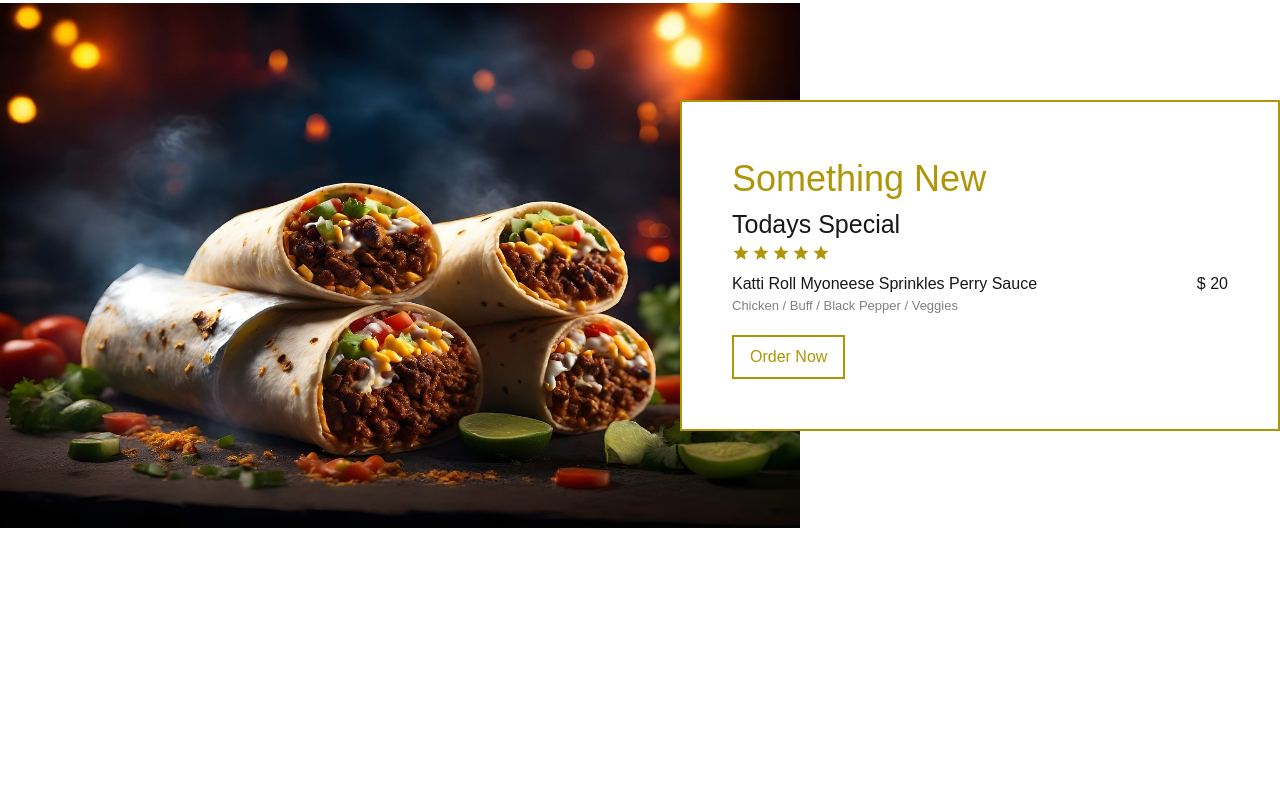
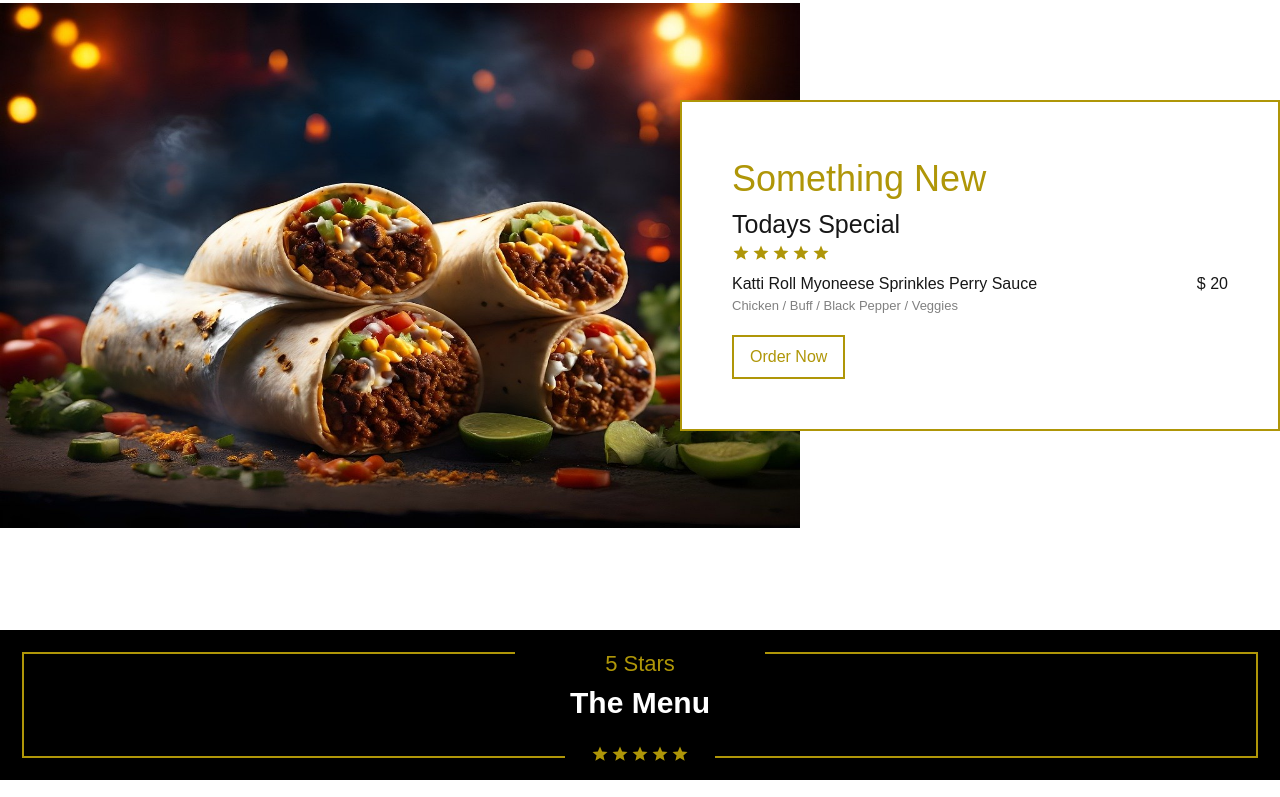
Before and after one commit to Biki101/delicious, a Next.js app: page / in a window 1280 px wide. Shown: the part 2000-2797 px from the top of the page. Before the commit the page ends 2630 px from the top, so only its background shows below. Built offline with nearby package versions, Linux system fonts and the light colour scheme.

Commit message:
added menu header

```diff
--- /dev/null
+++ b/src/app/components/FiveStars/five-stars.tsx
@@ -0,0 +1,71 @@
+export default function FiveStars() {
+  return (
+    <div className="flex gap-[2px]">
+      <svg
+        xmlns="http://www.w3.org/2000/svg"
+        height="18"
+        viewBox="0 0 24 24"
+        width="18"
+      >
+        <path d="M0 0h24v24H0z" fill="none" />
+        <path d="M0 0h24v24H0z" fill="none" />
+        <path
+          d="M12 17.27L18.18 21l-1.64-7.03L22 9.24l-7.19-.61L12 2 9.19 8.63 2 9.24l5.46 4.73L5.82 21z"
+          fill="#af9608"
+        />
+      </svg>
+      <svg
+        xmlns="http://www.w3.org/2000/svg"
+        height="18"
+        viewBox="0 0 24 24"
+        width="18"
+      >
+        <path d="M0 0h24v24H0z" fill="none" />
+        <path d="M0 0h24v24H0z" fill="none" />
+        <path
+          d="M12 17.27L18.18 21l-1.64-7.03L22 9.24l-7.19-.61L12 2 9.19 8.63 2 9.24l5.46 4.73L5.82 21z"
+          fill="#af9608"
+        />
+      </svg>
+      <svg
+        xmlns="http://www.w3.org/2000/svg"
+        height="18"
+        viewBox="0 0 24 24"
+        width="18"
+      >
+        <path d="M0 0h24v24H0z" fill="none" />
+        <path d="M0 0h24v24H0z" fill="none" />
+        <path
+          d="M12 17.27L18.18 21l-1.64-7.03L22 9.24l-7.19-.61L12 2 9.19 8.63 2 9.24l5.46 4.73L5.82 21z"
+          fill="#af9608"
+        />
+      </svg>
+      <svg
+        xmlns="http://www.w3.org/2000/svg"
+        height="18"
+        viewBox="0 0 24 24"
+        width="18"
+      >
+        <path d="M0 0h24v24H0z" fill="none" />
+        <path d="M0 0h24v24H0z" fill="none" />
+        <path
+          d="M12 17.27L18.18 21l-1.64-7.03L22 9.24l-7.19-.61L12 2 9.19 8.63 2 9.24l5.46 4.73L5.82 21z"
+          fill="#af9608"
+        />
+      </svg>
+      <svg
+        xmlns="http://www.w3.org/2000/svg"
+        height="18"
+        viewBox="0 0 24 24"
+        width="18"
+      >
+        <path d="M0 0h24v24H0z" fill="none" />
+        <path d="M0 0h24v24H0z" fill="none" />
+        <path
+          d="M12 17.27L18.18 21l-1.64-7.03L22 9.24l-7.19-.61L12 2 9.19 8.63 2 9.24l5.46 4.73L5.82 21z"
+          fill="#af9608"
+        />
+      </svg>
+    </div>
+  );
+}
--- /dev/null
+++ b/src/app/components/Menu/menu.tsx
@@ -0,0 +1,24 @@
+import FiveStars from "../FiveStars/five-stars";
+
+export default function Menu() {
+  return (
+    <div className="outer-container flex flex-col gap-[40px]">
+      <div className="h-[150px] bg-black w-full p-[22px]">
+        <div className="border-[2px] border-[var(--gold-color)] w-full h-full flex flex-col items-center justify-center ">
+          <div className="cursive-font text-[var(--gold-color)] text-[22px] bg-black w-[250px] text-center">
+            5 Stars
+          </div>
+          <div className="text-white text-[30px] font-bold">The Menu</div>
+          <div className="mt-[20px] bg-black w-[150px] flex justify-center">
+            <FiveStars />
+          </div>
+        </div>
+      </div>
+      <div className="flex gap-[20px]">
+        <div className="w-1/3 h-[500px] border-[1px] border-[var(--gold-color)]"></div>
+        <div className="w-1/3 h-[500px] border-[1px] border-[var(--gold-color)]"></div>
+        <div className="w-1/3 h-[500px] border-[1px] border-[var(--gold-color)]"></div>
+      </div>
+    </div>
+  );
+}
--- a/src/app/components/TodaySpecial/today-special.tsx
+++ b/src/app/components/TodaySpecial/today-special.tsx
@@ -1,6 +1,7 @@
 import Image from "next/image";
 import todaySpecial from "../../assets/today-special.jpg";
 import PrimaryButton from "../PrimaryButton/primary-button";
+import FiveStars from "../FiveStars/five-stars";
 
 export default function TodaySpecial() {
   return (
@@ -17,75 +18,7 @@ export default function TodaySpecial() {
           Something New
         </div>
         <div className="text-[25px]">Todays Special</div>
-        {/* rating 5 star  */}
-        <div className="flex gap-[2px]">
-          <svg
-            xmlns="http://www.w3.org/2000/svg"
-            height="18"
-            viewBox="0 0 24 24"
-            width="18"
-          >
-            <path d="M0 0h24v24H0z" fill="none" />
-            <path d="M0 0h24v24H0z" fill="none" />
-            <path
-              d="M12 17.27L18.18 21l-1.64-7.03L22 9.24l-7.19-.61L12 2 9.19 8.63 2 9.24l5.46 4.73L5.82 21z"
-              fill="#af9608"
-            />
-          </svg>
-          <svg
-            xmlns="http://www.w3.org/2000/svg"
-            height="18"
-            viewBox="0 0 24 24"
-            width="18"
-          >
-            <path d="M0 0h24v24H0z" fill="none" />
-            <path d="M0 0h24v24H0z" fill="none" />
-            <path
-              d="M12 17.27L18.18 21l-1.64-7.03L22 9.24l-7.19-.61L12 2 9.19 8.63 2 9.24l5.46 4.73L5.82 21z"
-              fill="#af9608"
-            />
-          </svg>
-          <svg
-            xmlns="http://www.w3.org/2000/svg"
-            height="18"
-            viewBox="0 0 24 24"
-            width="18"
-          >
-            <path d="M0 0h24v24H0z" fill="none" />
-            <path d="M0 0h24v24H0z" fill="none" />
-            <path
-              d="M12 17.27L18.18 21l-1.64-7.03L22 9.24l-7.19-.61L12 2 9.19 8.63 2 9.24l5.46 4.73L5.82 21z"
-              fill="#af9608"
-            />
-          </svg>
-          <svg
-            xmlns="http://www.w3.org/2000/svg"
-            height="18"
-            viewBox="0 0 24 24"
-            width="18"
-          >
-            <path d="M0 0h24v24H0z" fill="none" />
-            <path d="M0 0h24v24H0z" fill="none" />
-            <path
-              d="M12 17.27L18.18 21l-1.64-7.03L22 9.24l-7.19-.61L12 2 9.19 8.63 2 9.24l5.46 4.73L5.82 21z"
-              fill="#af9608"
-            />
-          </svg>
-          <svg
-            xmlns="http://www.w3.org/2000/svg"
-            height="18"
-            viewBox="0 0 24 24"
-            width="18"
-          >
-            <path d="M0 0h24v24H0z" fill="none" />
-            <path d="M0 0h24v24H0z" fill="none" />
-            <path
-              d="M12 17.27L18.18 21l-1.64-7.03L22 9.24l-7.19-.61L12 2 9.19 8.63 2 9.24l5.46 4.73L5.82 21z"
-              fill="#af9608"
-            />
-          </svg>
-        </div>
-        {/* rating 5 star end */}
+        <FiveStars />
         <div className="mt-[10px] flex justify-between">
           <div>Katti Roll Myoneese Sprinkles Perry Sauce</div>
           <div>$ 20</div>
--- a/src/app/page.tsx
+++ b/src/app/page.tsx
@@ -5,6 +5,7 @@ import banner from "./assets/banner.jpg";
 import WelcomeMessage from "./components/WelcomeMessahe/welcome-message";
 import Intro from "./components/Intro/intro";
 import TodaySpecial from "./components/TodaySpecial/today-special";
+import Menu from "./components/Menu/menu";
 
 export default function Home() {
   return (
@@ -54,6 +55,7 @@ export default function Home() {
       </div>
       {/* banner end*/}
       <TodaySpecial />
+      <Menu />
     </div>
   );
 }
```
